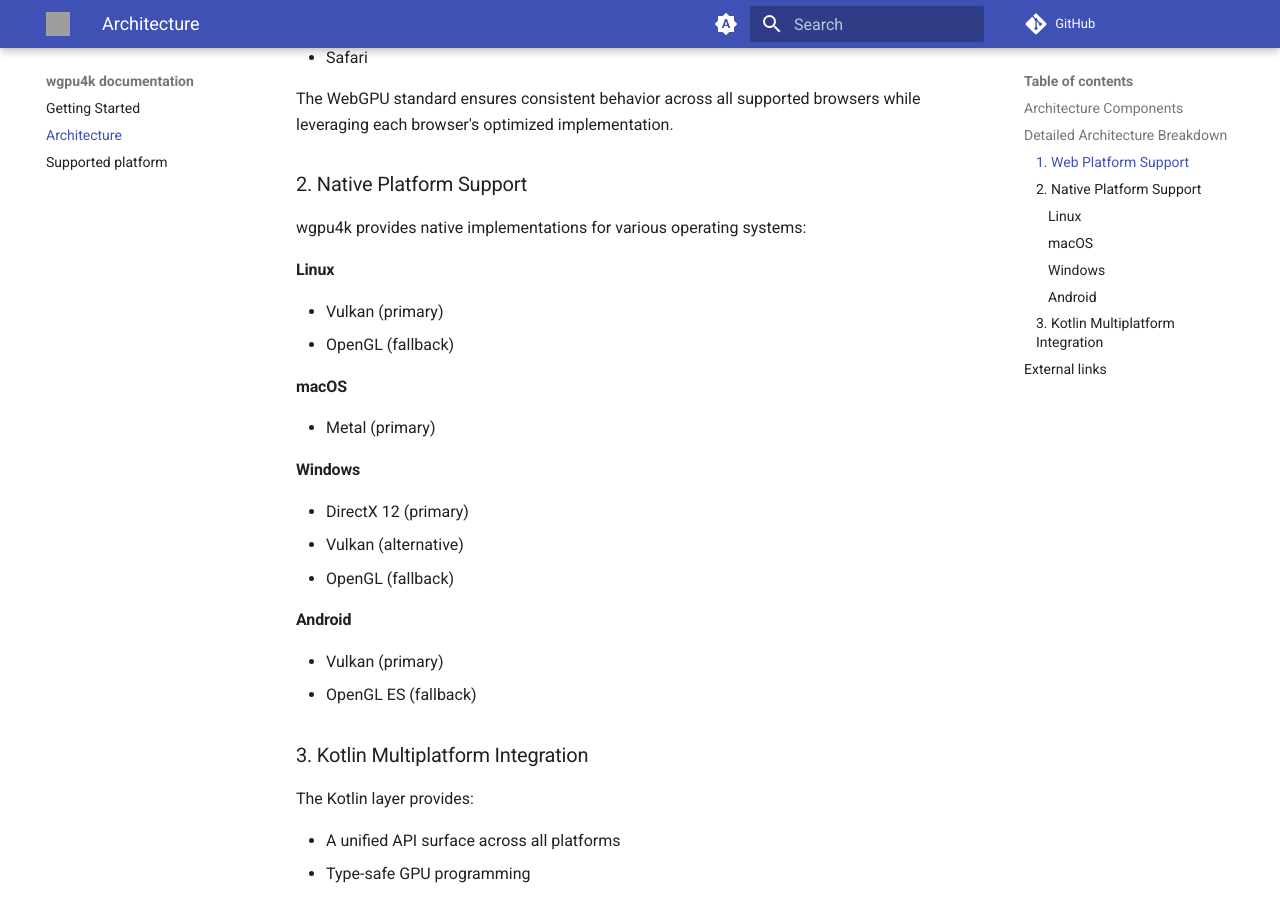
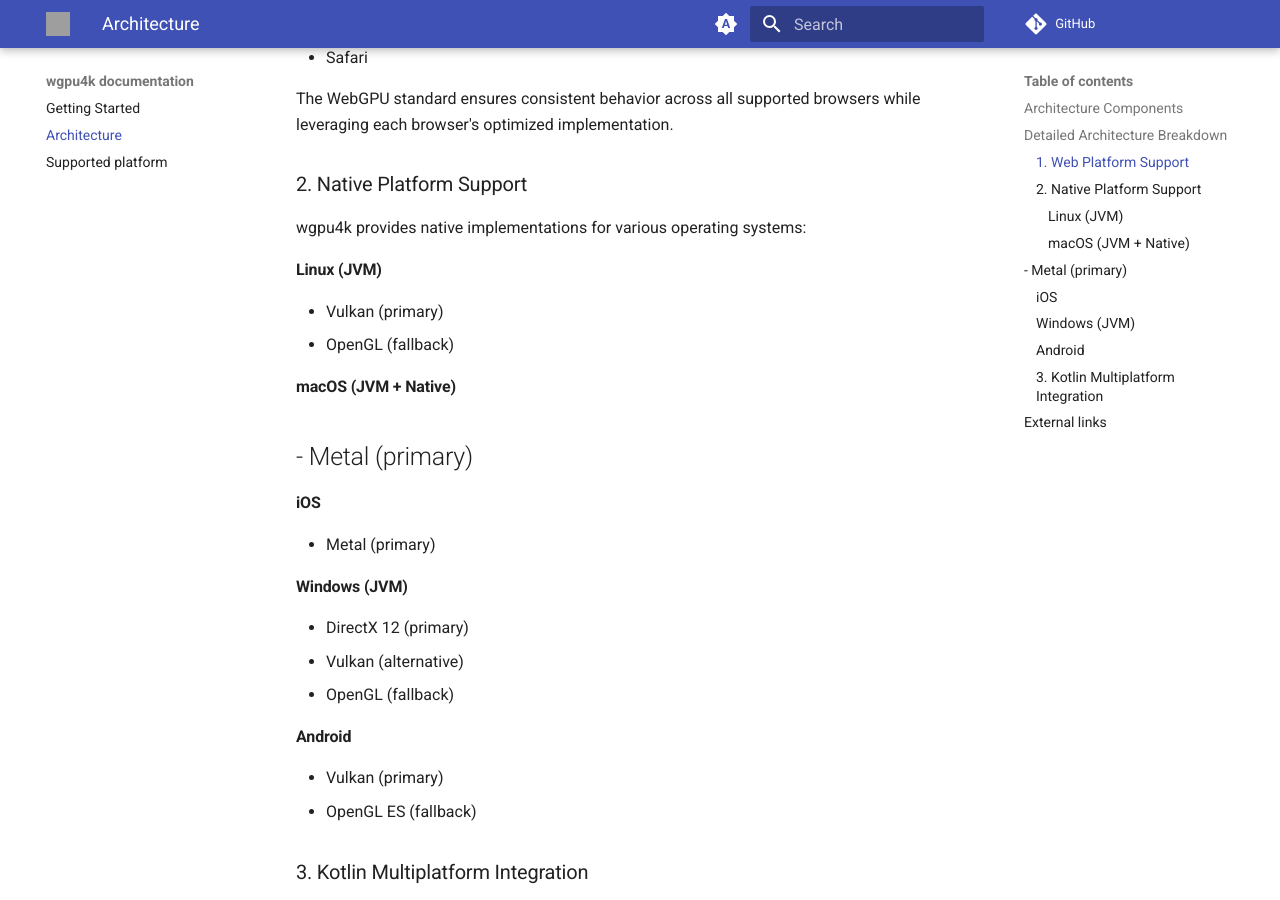
Before and after one commit to wgpu4k/documentation, an MkDocs documentation site: the page built from docs/architecture.md, in a window 1280 px wide and 900 px high, scrolled down 1227 px. Built offline with MkDocs 1.6.1 and Material for MkDocs 9.7.7, drawn with Linux system fonts in a browser that asks for light colours; comment, search, counter and statistics services are not loaded; some of the changed text lies outside the part shown; grey boxes are pictures that could not be loaded.

Commit message:
Update architecture docs for layer names and platform details
Renamed "Application Layer" to "Binding Layer" for clarity, reflecting its role in the architecture. Added platform-specific distinctions (JVM, Native) for macOS, Windows, and Linux, and introduced iOS platform details. These updates improve documentation accuracy and comprehensiveness.

```diff
--- a/docs/architecture.md
+++ b/docs/architecture.md
@@ -29,14 +29,17 @@ The WebGPU standard ensures consistent behavior across all supported browsers wh
 
 wgpu4k provides native implementations for various operating systems:
 
-#### Linux
+#### Linux (JVM)
 - Vulkan (primary)
 - OpenGL (fallback)
 
-#### macOS
+#### macOS (JVM + Native)
+- Metal (primary)
+-
+#### iOS
 - Metal (primary)
 
-#### Windows
+#### Windows (JVM)
 - DirectX 12 (primary)
 - Vulkan (alternative)
 - OpenGL (fallback)
```
Also changed, not shown: other parts of docs/architecture.md (+1 -1 lines).
